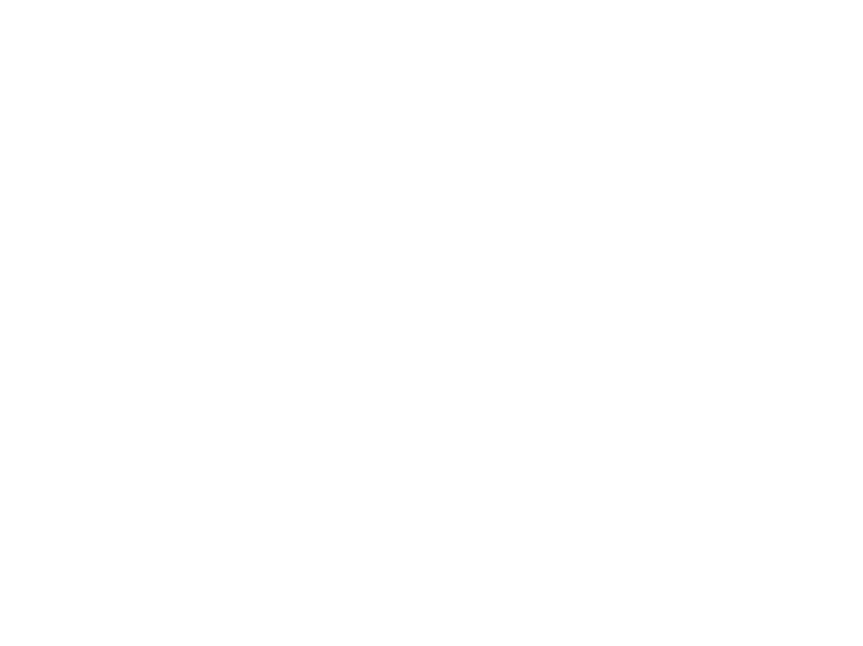
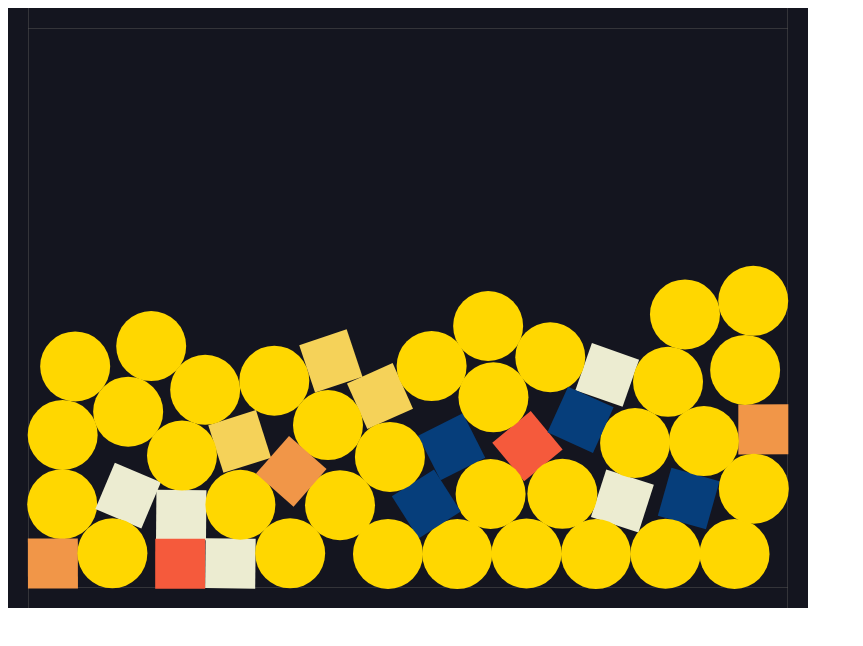
Before and after one commit to leonnelm62/Simple-Game, a plain HTML site: page index.html in a window 1280 px wide. Shown: the whole page, without its empty margins (0-863 px from the left). Drawn offline with nearby package versions, Linux system fonts and the light colour scheme.

Commit message:
test end

```diff
--- a/index.html
+++ b/index.html
@@ -4,7 +4,7 @@
 <head>
     <meta charset="UTF-8">
     <meta name="viewport" content="width=device-width, initial-scale=1.0">
-    <title>Document</title>
+    <title>Game</title>
     <script src="https://cdnjs.cloudflare.com/ajax/libs/matter-js/0.14.2/matter.min.js"></script>
 </head>
 
--- a/index.js
+++ b/index.js
@@ -1 +1,42 @@
-console.log('Salut...')
+const { Engine, Render, Runner, World, Bodies, MouseConstraint, Mouse } = Matter;
+
+const width = 800;
+const height = 600;
+const engine = Engine.create();
+const { world } = engine;
+const render = Render.create({
+    element: document.body,
+    engine: engine,
+    options: {
+        wireframes: false,
+        width,
+        height
+    }
+});
+Render.run(render);
+Runner.run(Runner.create(), engine);
+World.add(world, MouseConstraint.create(engine, {
+    mouse: Mouse.create(render.canvas)
+}));
+
+// Mur
+const walls = [
+    Bodies.rectangle(400, 0, 800, 40, { isStatic: true }),
+    Bodies.rectangle(400, 600, 800, 40, { isStatic: true }),
+    Bodies.rectangle(0, 300, 40, 600, { isStatic: true }),
+    Bodies.rectangle(800, 300, 40, 600, { isStatic: true })
+];
+World.add(world, walls);
+
+// Boucle Shapes
+for (let i = 0; i < 50; i++) {
+    if (Math.random() > 0.5) {
+        World.add(world, Bodies.rectangle(Math.random() * width, Math.random() * height, 50, 50));
+    } else {
+        World.add(world, Bodies.circle(Math.random() * width, Math.random() * height, 35, {
+            render: {
+                fillStyle: 'gold'
+            }
+        }));
+    }
+}
```
